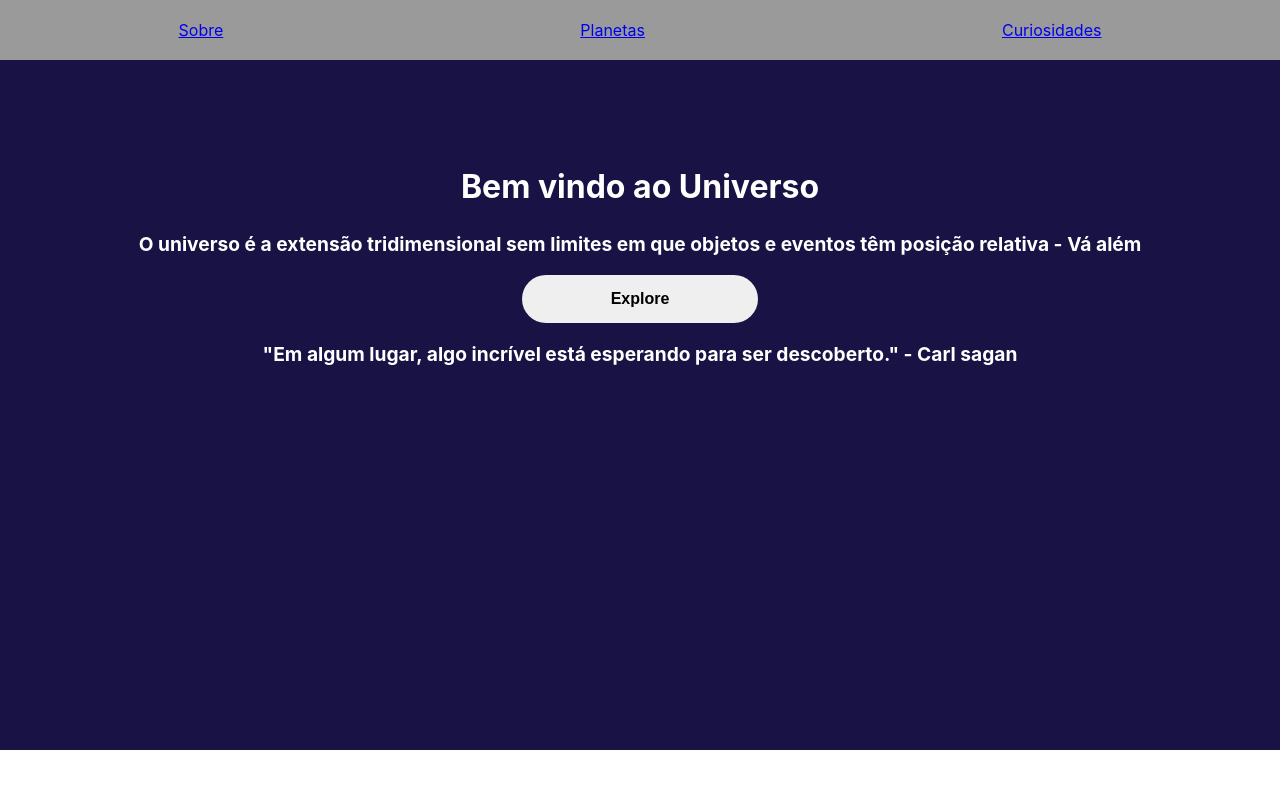
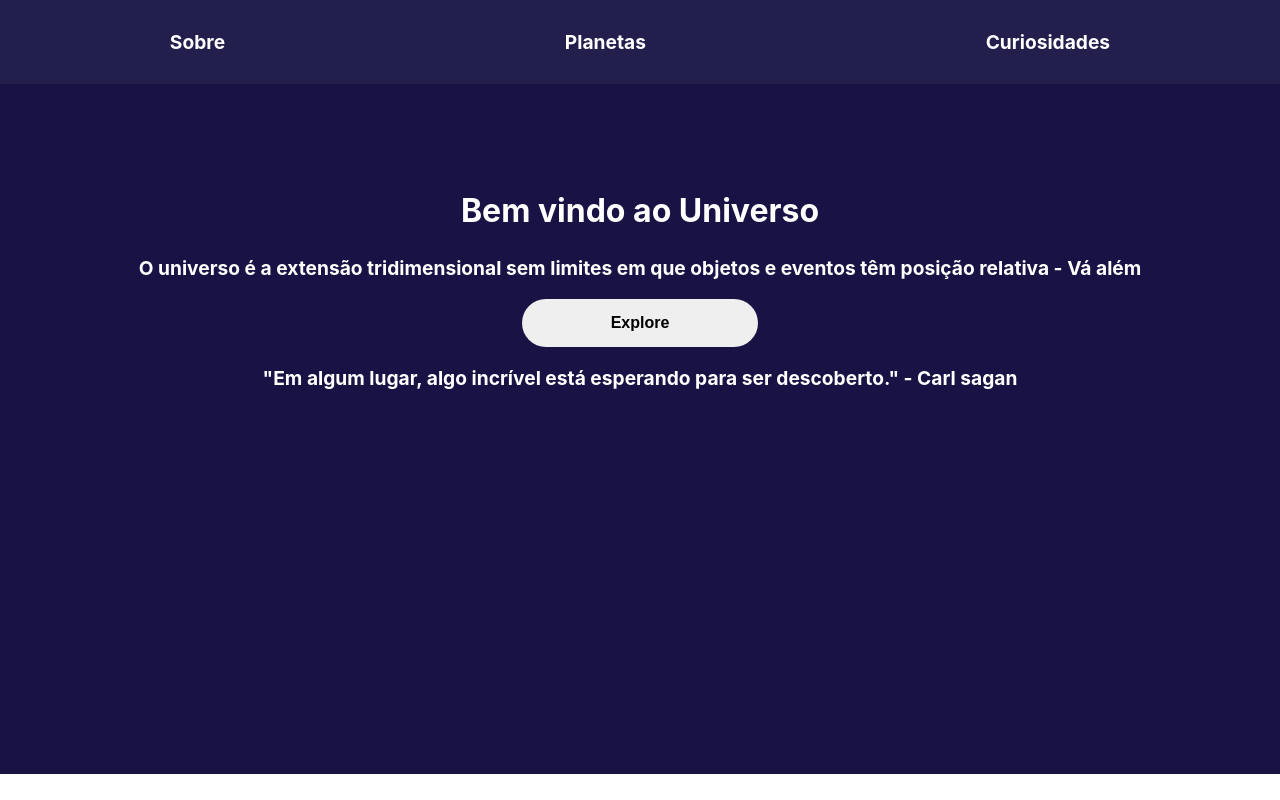
Before and after one commit to polyanetuag/universo, a React (Create React App) app: page / in a window 1280 px wide. Built offline with nearby package versions, Linux system fonts and the light colour scheme.

Commit message:
fix: header styles

```diff
--- a/src/components/Header/Header.css
+++ b/src/components/Header/Header.css
@@ -1,7 +1,15 @@
 .content-App {
-    min-height: 60px;
-    background: rgb(154, 154, 154) ;
-    display: flex;
-    align-items: center;
-    justify-content: space-around;
+  background: rgba(24, 19, 68, 0.95);
+  display: flex;
+  align-items: center;
+  justify-content: space-around;
+  padding: 30px 00px;
+  /* border-bottom: 0.5px solid rgb(79, 79, 115); */
 }
+
+.content-App a {
+  font-size: 1.2rem;
+  font-weight: bold;
+  color: #fff;
+  text-decoration: none;
+}
```
